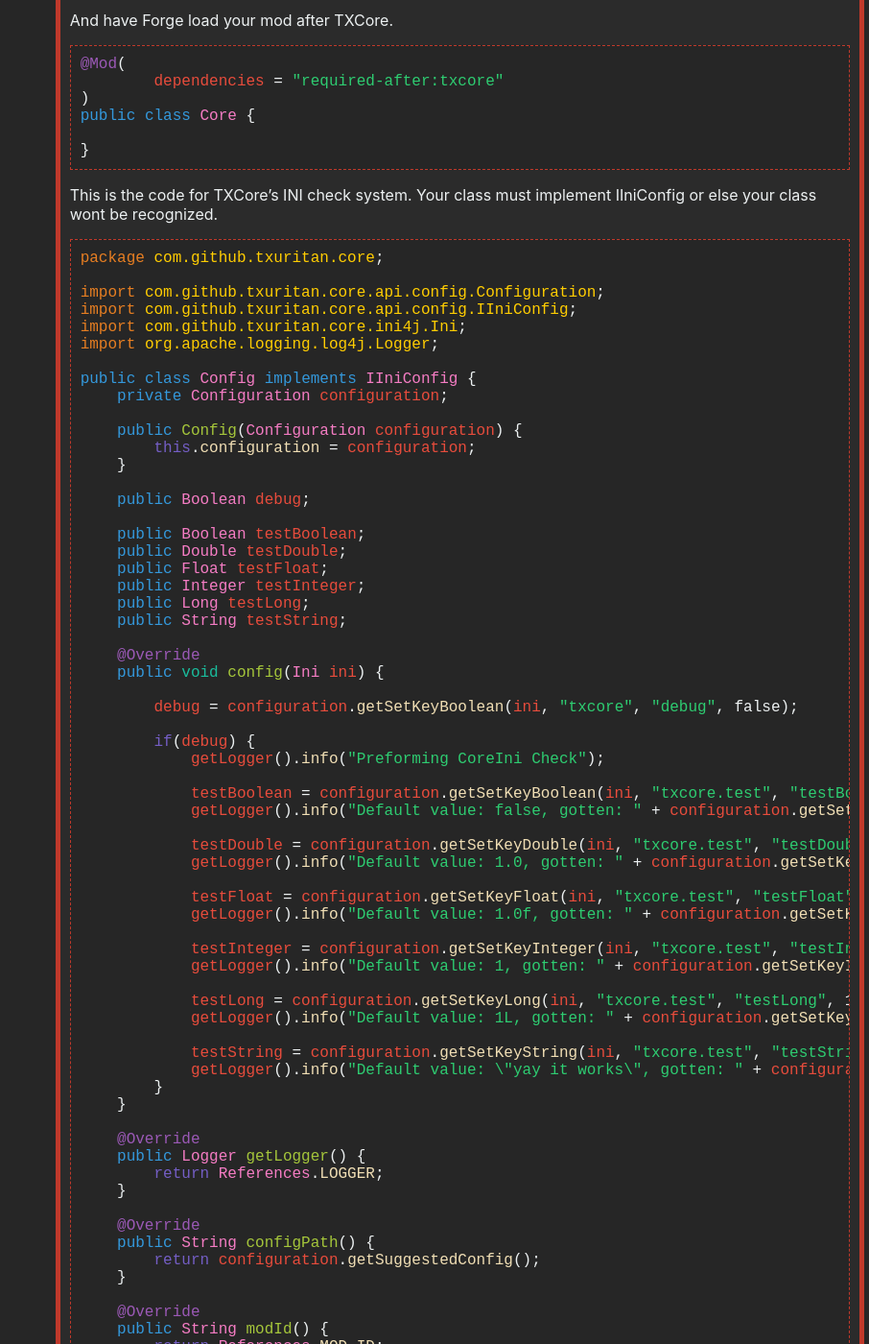
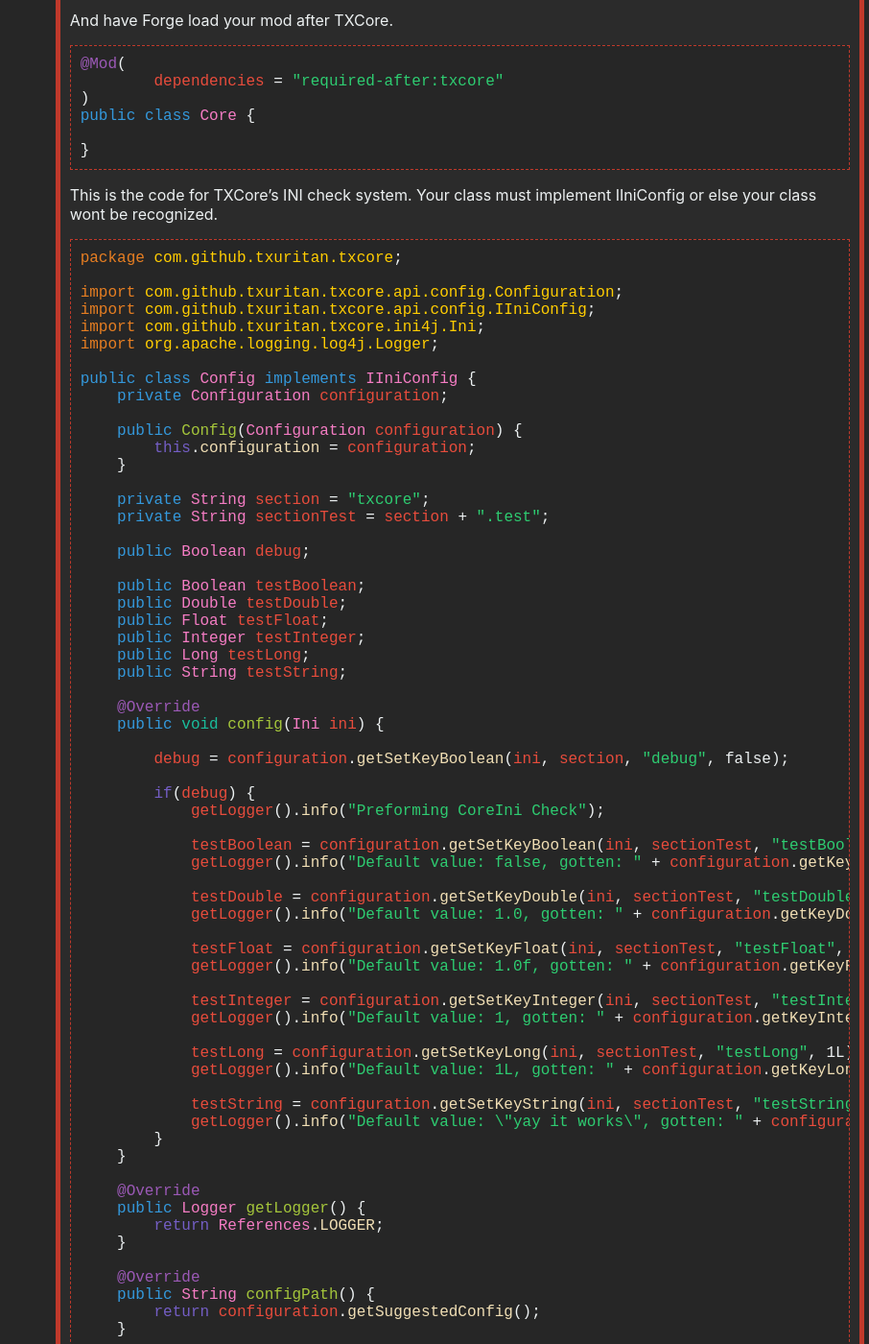
Before and after one commit to Txuritan/Txuritan.github.io, a Jekyll site: the page built from mods/txcore/wiki/developer/index.md, in a window 1280 px wide and 1400 px high, scrolled down 400 px. Shown: the whole window at 96% size, without its empty margins (374-1280 px from the left). Built offline with Jekyll 4.4.1, drawn with Linux system fonts in a browser that asks for light colours; some of the changed text lies outside the part shown.

Commit message:
Update index.md

````diff
--- a/mods/txcore/wiki/developer/index.md
+++ b/mods/txcore/wiki/developer/index.md
@@ -34,11 +34,11 @@
 This is the code for TXCore's INI check system. Your class must implement IIniConfig or else your class wont be recognized.
 
 ```java
-package com.github.txuritan.core;
+package com.github.txuritan.txcore;
 
-import com.github.txuritan.core.api.config.Configuration;
-import com.github.txuritan.core.api.config.IIniConfig;
-import com.github.txuritan.core.ini4j.Ini;
+import com.github.txuritan.txcore.api.config.Configuration;
+import com.github.txuritan.txcore.api.config.IIniConfig;
+import com.github.txuritan.txcore.ini4j.Ini;
 import org.apache.logging.log4j.Logger;
 
 public class Config implements IIniConfig {
@@ -47,6 +47,9 @@
     public Config(Configuration configuration) {
         this.configuration = configuration;
     }
+
+    private String section = "txcore";
+    private String sectionTest = section + ".test";
 
     public Boolean debug;
 
@@ -60,28 +63,28 @@
     @Override
     public void config(Ini ini) {
 
-        debug = configuration.getSetKeyBoolean(ini, "txcore", "debug", false);
+        debug = configuration.getSetKeyBoolean(ini, section, "debug", false);
 
         if(debug) {
             getLogger().info("Preforming CoreIni Check");
 
-            testBoolean = configuration.getSetKeyBoolean(ini, "txcore.test", "testBoolean", false);
-            getLogger().info("Default value: false, gotten: " + configuration.getSetKeyBoolean(ini, "txcore.test", "testBoolean", false));
+            testBoolean = configuration.getSetKeyBoolean(ini, sectionTest, "testBoolean", false);
+            getLogger().info("Default value: false, gotten: " + configuration.getKeyBoolean(ini, sectionTest, "testBoolean"));
 
-            testDouble = configuration.getSetKeyDouble(ini, "txcore.test", "testDouble", 1.0);
-            getLogger().info("Default value: 1.0, gotten: " + configuration.getSetKeyDouble(ini, "txcore.test", "testDouble", 1.0));
+            testDouble = configuration.getSetKeyDouble(ini, sectionTest, "testDouble", 1.0);
+            getLogger().info("Default value: 1.0, gotten: " + configuration.getKeyDouble(ini, sectionTest, "testDouble"));
 
-            testFloat = configuration.getSetKeyFloat(ini, "txcore.test", "testFloat", 1.0f);
-            getLogger().info("Default value: 1.0f, gotten: " + configuration.getSetKeyFloat(ini, "txcore.test", "testFloat", 1.0f));
+            testFloat = configuration.getSetKeyFloat(ini, sectionTest, "testFloat", 1.0f);
+            getLogger().info("Default value: 1.0f, gotten: " + configuration.getKeyFloat(ini, sectionTest, "testFloat"));
 
-            testInteger = configuration.getSetKeyInteger(ini, "txcore.test", "testInteger", 1);
-            getLogger().info("Default value: 1, gotten: " + configuration.getSetKeyInteger(ini, "txcore.test", "testInteger", 1));
+            testInteger = configuration.getSetKeyInteger(ini, sectionTest, "testInteger", 1);
+            getLogger().info("Default value: 1, gotten: " + configuration.getKeyInteger(ini, sectionTest, "testInteger"));
 
-            testLong = configuration.getSetKeyLong(ini, "txcore.test", "testLong", 1L);
-            getLogger().info("Default value: 1L, gotten: " + configuration.getSetKeyLong(ini, "txcore.test", "testLong", 1L));
+            testLong = configuration.getSetKeyLong(ini, sectionTest, "testLong", 1L);
+            getLogger().info("Default value: 1L, gotten: " + configuration.getKeyLong(ini, sectionTest, "testLong"));
 
-            testString = configuration.getSetKeyString(ini, "txcore.test", "testString", "yay it works");
-            getLogger().info("Default value: \"yay it works\", gotten: " + configuration.getSetKeyString(ini, "txcore.test", "testString", "yay it works"));
+            testString = configuration.getSetKeyString(ini, sectionTest, "testString", "yay it works");
+            getLogger().info("Default value: \"yay it works\", gotten: " + configuration.getKeyString(ini, sectionTest, "testString"));
         }
     }
 
@@ -107,10 +110,10 @@
 You will need to register your config class with TXCore commonly done in the FMLPreInitializationEvent.
 
 ```java
-package com.github.txuritan.core.proxy;
+package com.github.txuritan.txcore.proxy;
 
-import com.github.txuritan.core.Config;
-import com.github.txuritan.core.api.config.Configuration;
+import com.github.txuritan.txcore.Config;
+import com.github.txuritan.txcore.api.config.Configuration;
 import net.minecraftforge.fml.common.event.FMLInitializationEvent;
 import net.minecraftforge.fml.common.event.FMLPostInitializationEvent;
 import net.minecraftforge.fml.common.event.FMLPreInitializationEvent;
````
